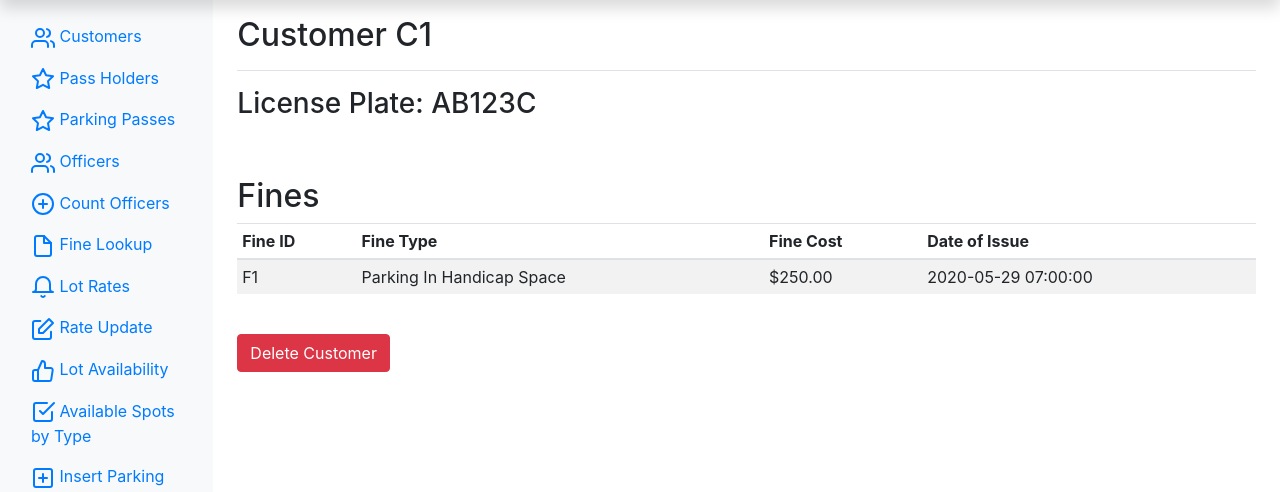
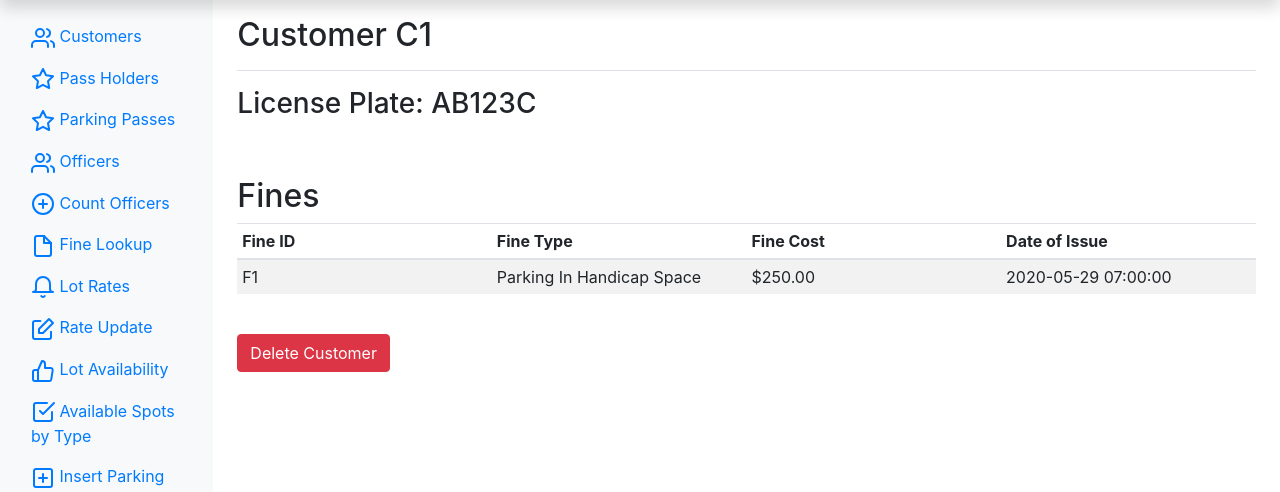
Before and after one commit to sassansh/Parking-Lot-System, a PHP site: page /customer.php?id=C1 in a window 1280 px wide. Shown: the part 40-532 px from the top of the page. Run offline with PHP 8.4, Linux system fonts and the light colour scheme; data comes from the database, SQL or seed files in the repository.

Commit message:
Update styles.css

```diff
--- a/styles/styles.css
+++ b/styles/styles.css
@@ -1,3 +1,7 @@
 .rate-table td, .rate-table th {
     width: 50%;
 }
+
+.customer-fine-table td, .customer-fine-table th {
+    width: 25%;
+}
```
